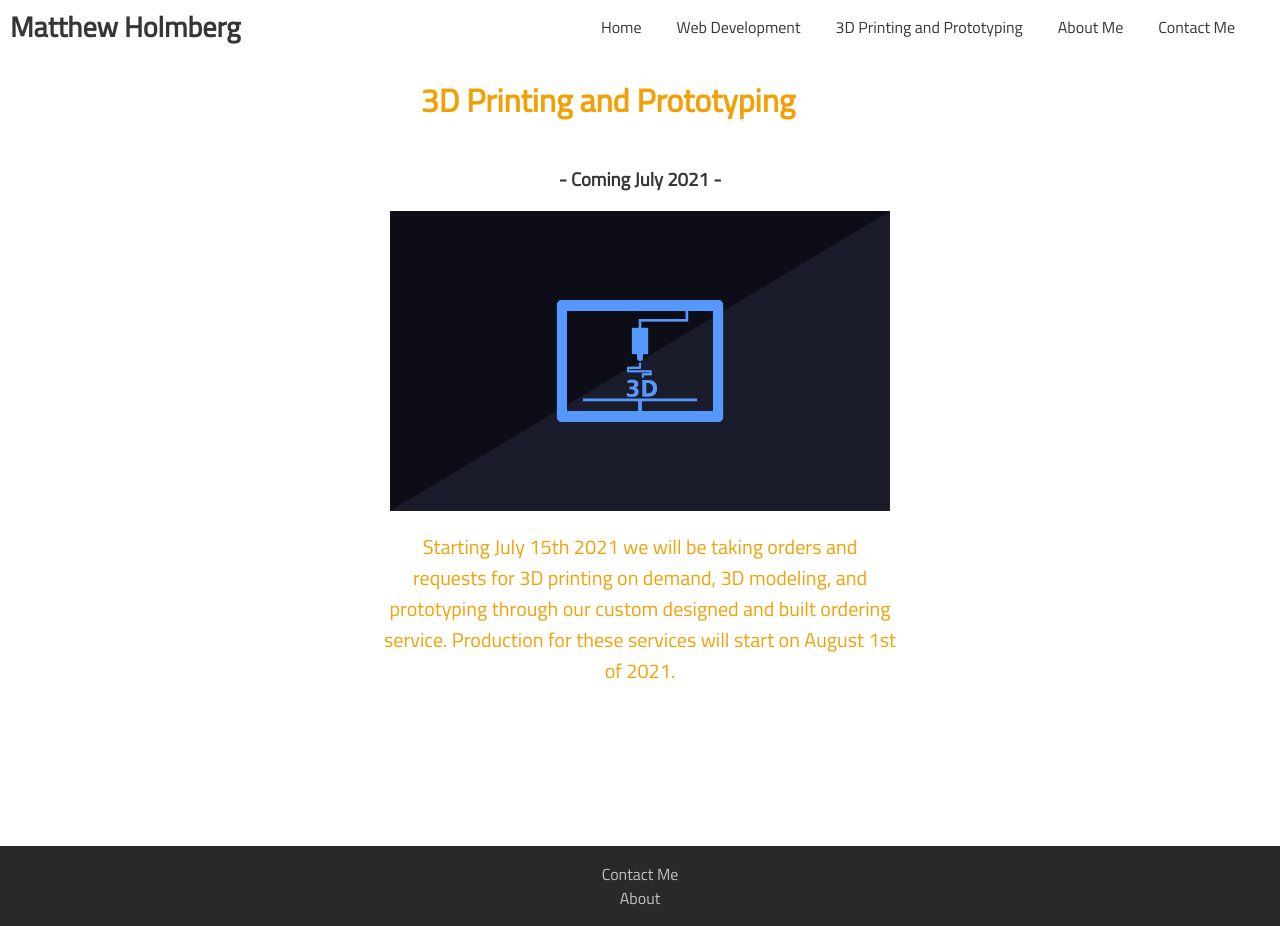
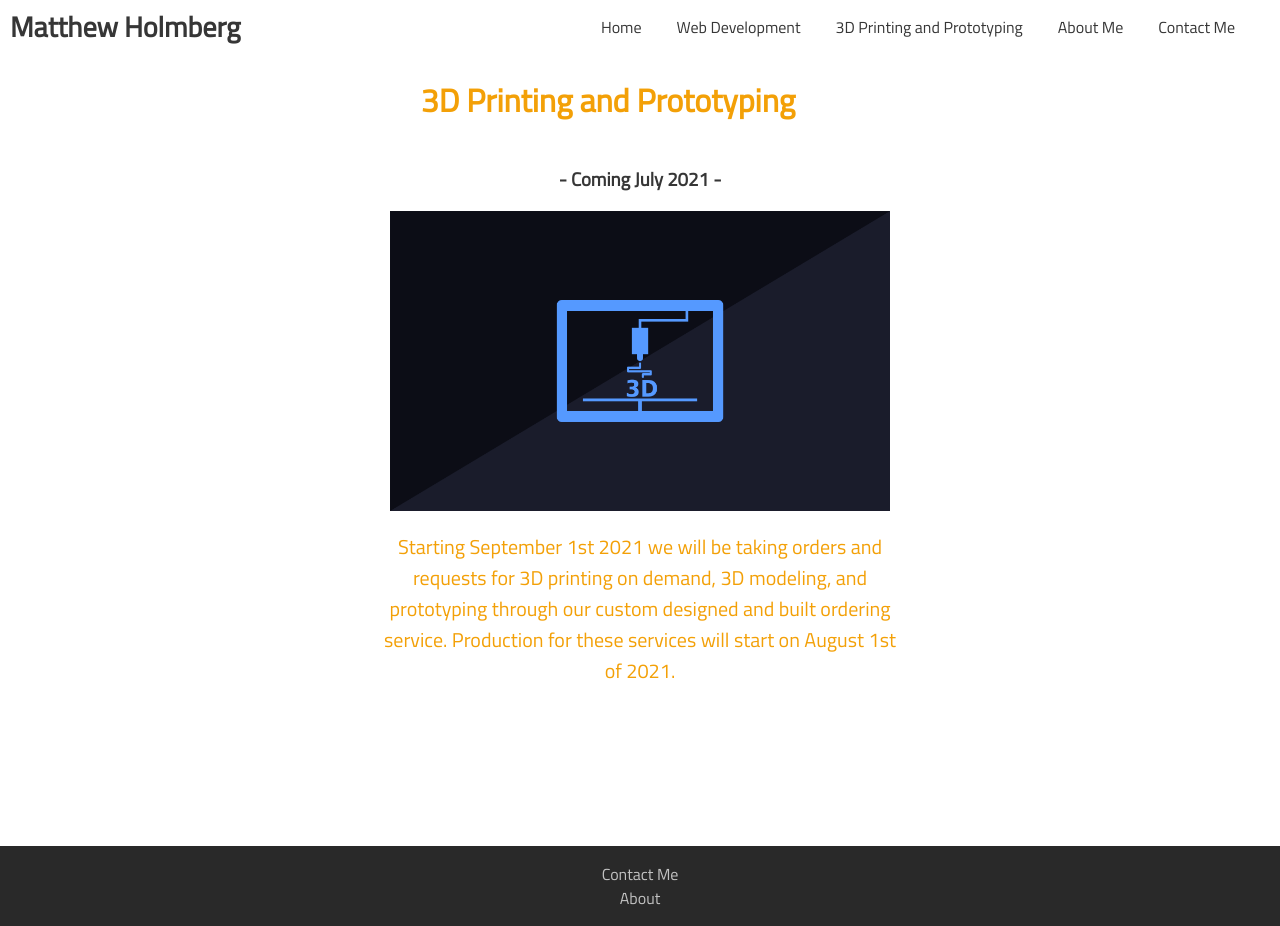
Before and after one commit to mholmberg13/matthewholmberg2, a React (Create React App) app: page /3dprinting-prototyping in a window 1280 px wide. Built offline with nearby package versions, Linux system fonts and the light colour scheme.

Commit message:
Changed print date.

```diff
--- a/src/components/ThreeDProto.js
+++ b/src/components/ThreeDProto.js
@@ -12,7 +12,7 @@ class ThreeDProto extends React.Component {
                         <img src={PrintBanner} alt="3D Printer icon."/>
                     </div>
                     <div className='print-proto-bio'>
-                        <p>Starting July 15th 2021 we will be taking orders and requests for 3D printing on demand, 3D modeling, and prototyping through our custom designed and built ordering service. Production for these services will start on August 1st of 2021.</p>
+                        <p>Starting September 1st 2021 we will be taking orders and requests for 3D printing on demand, 3D modeling, and prototyping through our custom designed and built ordering service. Production for these services will start on August 1st of 2021.</p>
                     </div>
                 </div>
             </div>
```
